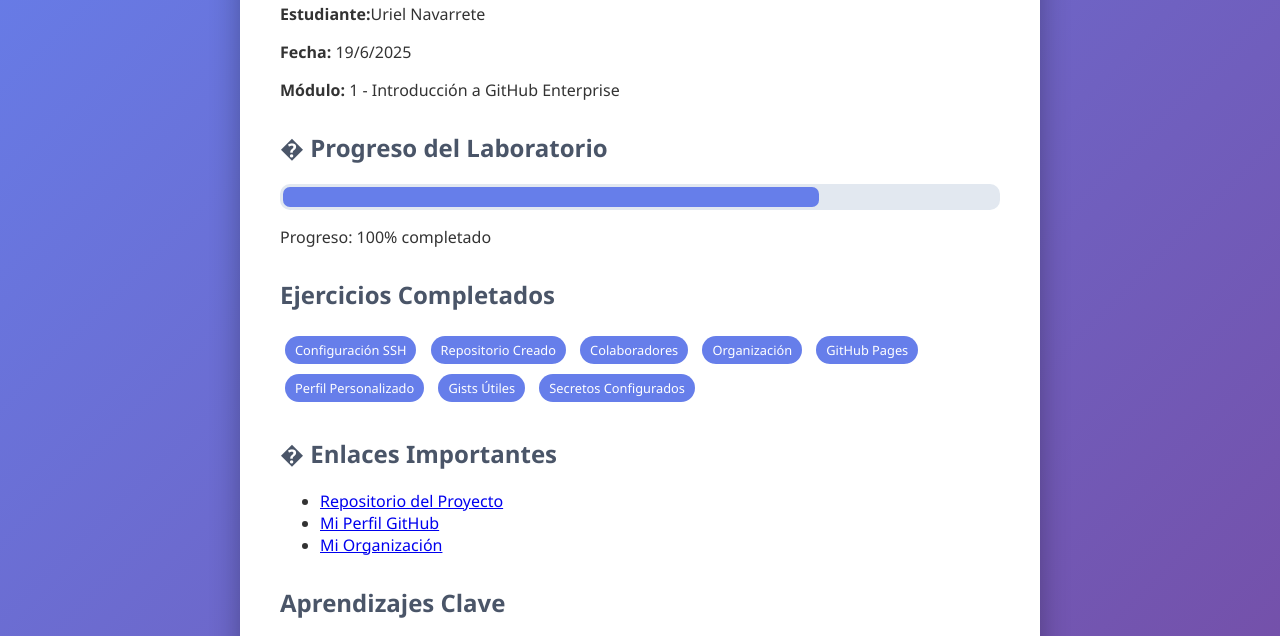
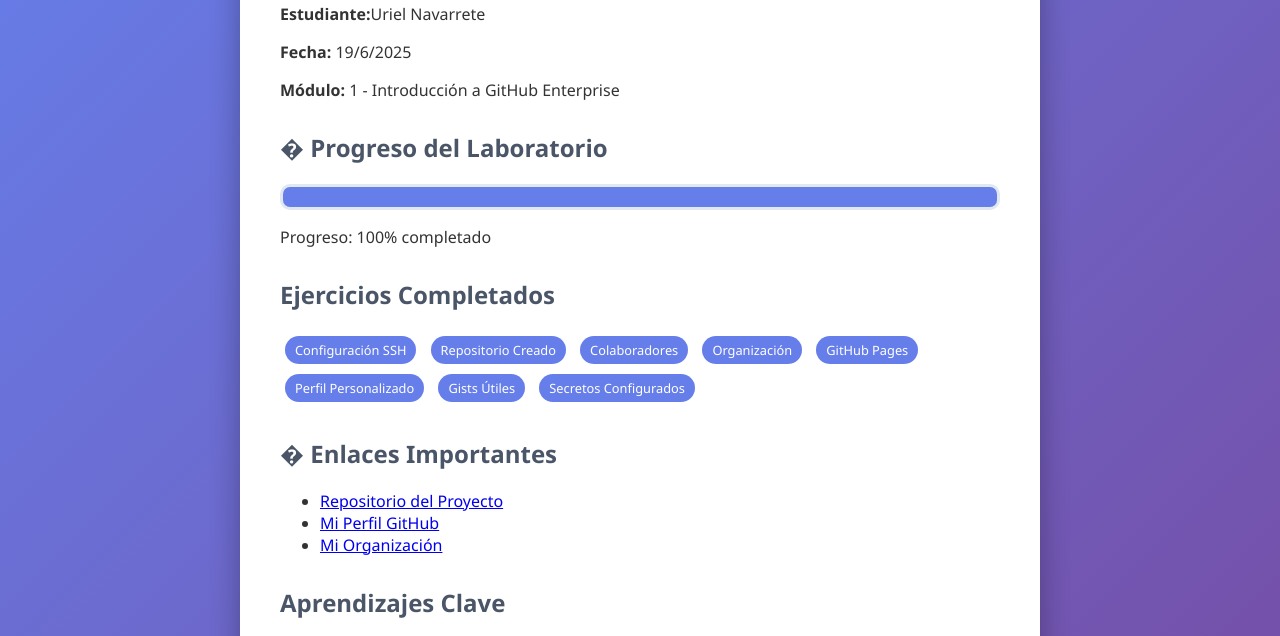
Before and after one commit to curso-git-navarrete/github-course-lab1, a plain HTML site: page index.html in a window 1280 px wide. Shown: the part 146-782 px from the top of the page. Drawn offline with Linux system fonts and the light colour scheme.

Commit message:
docs: completar laboratorio modulo 1

```diff
--- a/index.html
+++ b/index.html
@@ -54,7 +54,7 @@
 
  <h2>� Progreso del Laboratorio</h2>
  <div class="progress">
- <div class="progress-bar" style="width: 75%"></div>
+ <div class="progress-bar" style="width: 100%"></div>
  </div>
  <p>Progreso: 100% completado</p>
 
```
